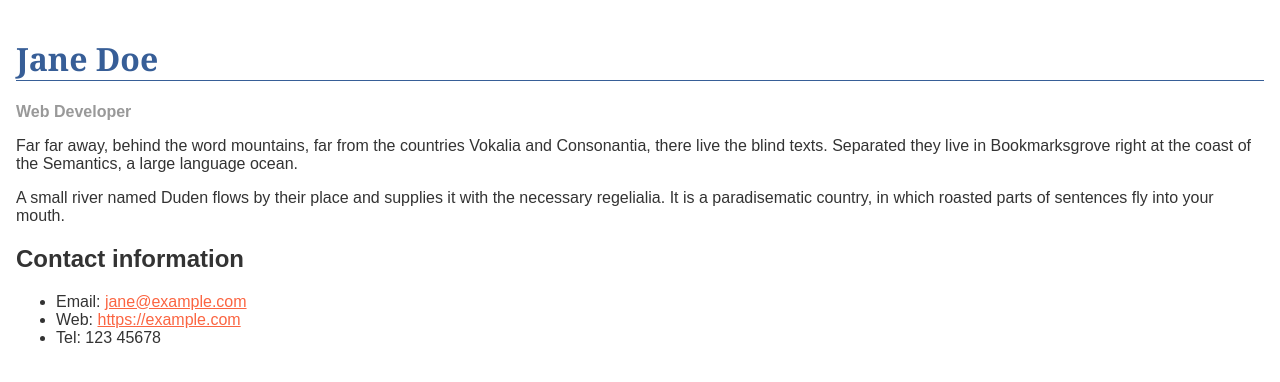
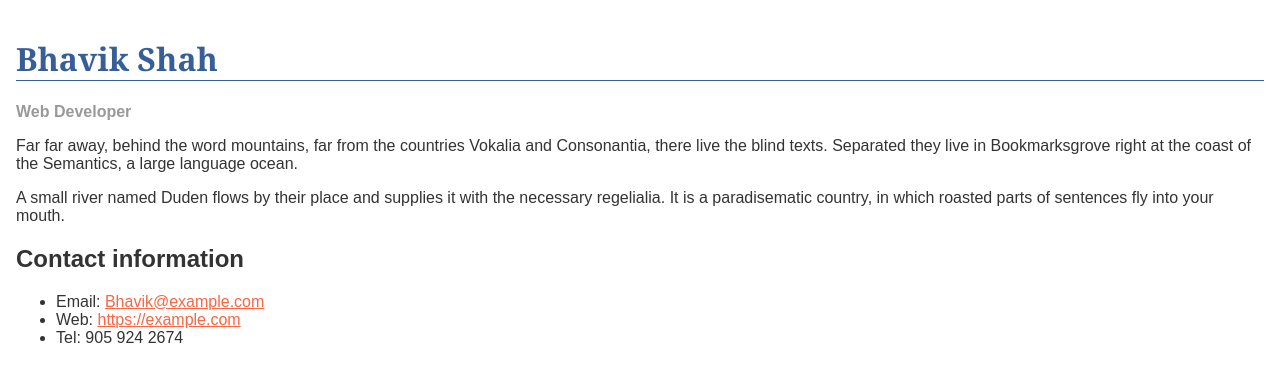
Before and after one commit to Bhavik575/inft_1206, a plain HTML site: page Assignment3/Part1/biog-download.html in a window 1280 px wide. Drawn offline with Linux system fonts and the light colour scheme.

Commit message:
Commit 3
Changing jane's information with my information

```diff
--- a/Assignment3/Part1/biog-download.html
+++ b/Assignment3/Part1/biog-download.html
@@ -48,7 +48,7 @@ students have to design this page using CSS and achieve the final output.
   </head>
 
   <body>
-    <h1>Jane Doe</h1>
+    <h1>Bhavik Shah</h1>
     <div class="job-title">Web Developer</div>
     <p>
       Far far away, behind the word mountains, far from the countries Vokalia
@@ -67,13 +67,13 @@ students have to design this page using CSS and achieve the final output.
     <ul>
       <li>
         Email:
-        <a href="mailto:jane@example.com">jane@example.com</a>
+        <a href="mailto:Bhavik@example.com">Bhavik@example.com</a>
       </li>
       <li>
         Web:
         <a href="https://example.com">https://example.com</a>
       </li>
-      <li>Tel: 123 45678</li>
+      <li>Tel: 905 924 2674</li>
     </ul>
   </body>
 </html>
```
